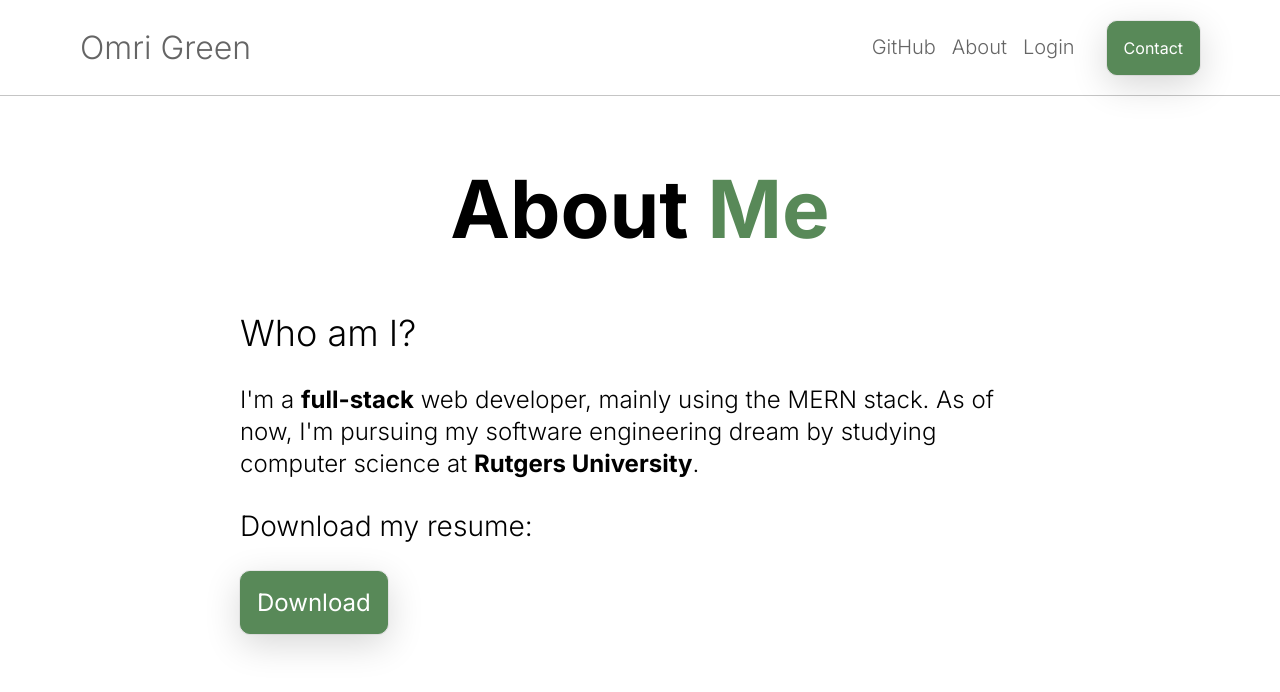
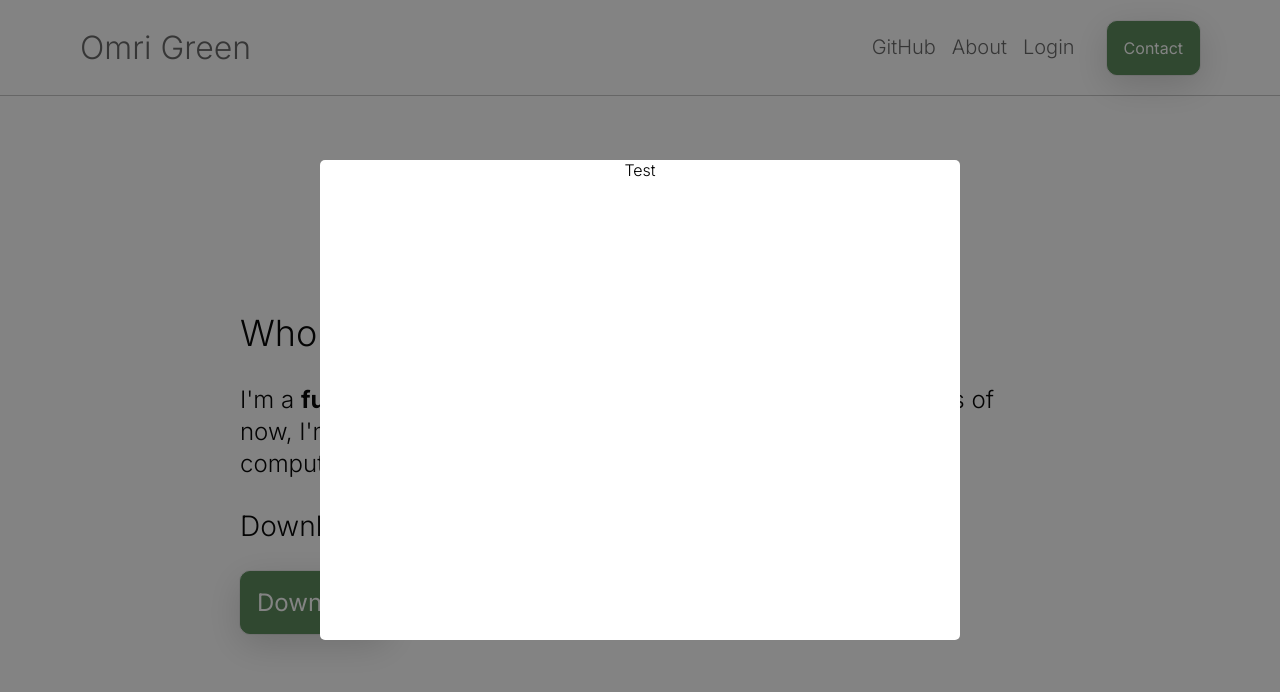
Before and after one commit to OGreeni/ogreeni-blog, a Next.js app: page /about in a window 1280 px wide. Both pictures are taken after a click on the button "Contact". Shown: the top 692 px of the page. Built offline with nearby package versions, Linux system fonts and the light colour scheme.

Commit message:
feat: add contact modal (incomplete)

```diff
--- a/components/button.tsx
+++ b/components/button.tsx
@@ -4,10 +4,15 @@ import styles from './button.module.css';
 
 interface Props {
   children: string;
+  onClick(e: React.MouseEvent<HTMLButtonElement>): void;
 }
 
-const Button = ({ children }: Props) => {
-  return <button className={styles.button}>{children}</button>;
+const Button = ({ children, onClick }: Props) => {
+  return (
+    <button className={styles.button} onClick={onClick}>
+      {children}
+    </button>
+  );
 };
 
 export default Button;
--- /dev/null
+++ b/components/modal.module.css
@@ -0,0 +1,39 @@
+.backdrop {
+  position: fixed;
+  display: flex;
+  justify-content: center;
+  align-items: center;
+  z-index: 1;
+  top: 0;
+  left: 0;
+  width: 100vw;
+  height: 100vh;
+  background: rgba(9, 9, 9, 0.5);
+  opacity: 0;
+  animation: backdrop-fade-in 700ms forwards;
+}
+
+.modal {
+  position: absolute;
+  height: 30rem;
+  width: 40rem;
+  background-color: white;
+  transform: translateY(-30%);
+  animation: modal-fade-in 700ms forwards;
+  opacity: 0.5;
+  border-radius: 5px;
+  text-align: center;
+}
+
+@keyframes backdrop-fade-in {
+  to {
+    opacity: 1;
+  }
+}
+
+@keyframes modal-fade-in {
+  to {
+    transform: translateY(0);
+    opacity: 1;
+  }
+}
--- /dev/null
+++ b/components/modal.tsx
@@ -0,0 +1,21 @@
+import React from 'react';
+
+import styles from './modal.module.css';
+
+interface Props {
+  children: JSX.Element | JSX.Element[] | string;
+  show: boolean;
+}
+
+const Modal = ({ children, show }: Props) => {
+  if (show) {
+    return (
+      <div className={styles.backdrop}>
+        <div className={styles.modal}>{children}</div>
+      </div>
+    );
+  }
+  return null;
+};
+
+export default Modal;
--- a/components/topnav.tsx
+++ b/components/topnav.tsx
@@ -1,11 +1,30 @@
-import React from 'react';
+import React, { useState } from 'react';
 import Link from 'next/link';
 
 import styles from './topnav.module.css';
 import Button from './button';
+import Modal from './modal';
+
+const ContactForm = () => {
+  return (
+    <form>
+      <label htmlFor="email">Email:</label>
+      <input type="email" name="email" id="email" />
+      <Button onClick={() => console.log('Clicked')}>Submit</Button>
+    </form>
+  );
+};
 
 const TopNav = () => {
+  const [showModal, setShowModal] = useState(false);
+  console.log(showModal);
+
+  const handleShowModal = () => {
+    setShowModal(true);
+  };
+
   return (
+    <>
       <nav className={styles.topNav}>
         <div className={styles.container}>
           <div>
@@ -29,12 +48,12 @@ const TopNav = () => {
             <Link href="/login">
               <a className={styles.link}>Login</a>
             </Link>
-          <Link href="/about">
-            <Button>Contact</Button>
-          </Link>
+            <Button onClick={handleShowModal}>Contact</Button>
           </div>
         </div>
       </nav>
+      <Modal show={showModal}>Test</Modal>
+    </>
   );
 };
 
--- a/pages/about.tsx
+++ b/pages/about.tsx
@@ -22,7 +22,13 @@ const About = () => {
         </article>
         <h3>Download my resume:</h3>
         <a href="http://localhost:8080/resume">
-          <Button>Download</Button>
+          <Button
+            onClick={() => {
+              console.log('test');
+            }}
+          >
+            Download
+          </Button>
         </a>
       </section>
     </Layout>
--- a/pages/api/email.ts
+++ b/pages/api/email.ts
@@ -15,14 +15,14 @@ const transporter = nodemailer.createTransport({
 
 const handler = (req: NextApiRequest, res: NextApiResponse<Data>) => {
   //   const email: string = req.body.email;
-  const email = 'omri.green1@gmail.com';
+  const email = 'test@gmail.com';
 
   transporter.sendMail(
     {
       from: 'omri.green1@outlook.com',
       to: email,
       subject: 'Omri Green: Form Submitted Successfully',
-      text: `Thank you for your interest! I've received your email (${email}) and will reach out to you as soon as I can!`,
+      text: `Thank you for your interest! I've received your email (${email}) and will reach out to you as soon as I can.`,
     },
     (err, info) => {
       if (err) {
--- a/styles/global.css
+++ b/styles/global.css
@@ -17,6 +17,7 @@ html {
 html,
 body {
   margin: 0;
+  width: 100%;
 }
 
 a {
```
Lines whose indentation alone changed are shown as unchanged.
